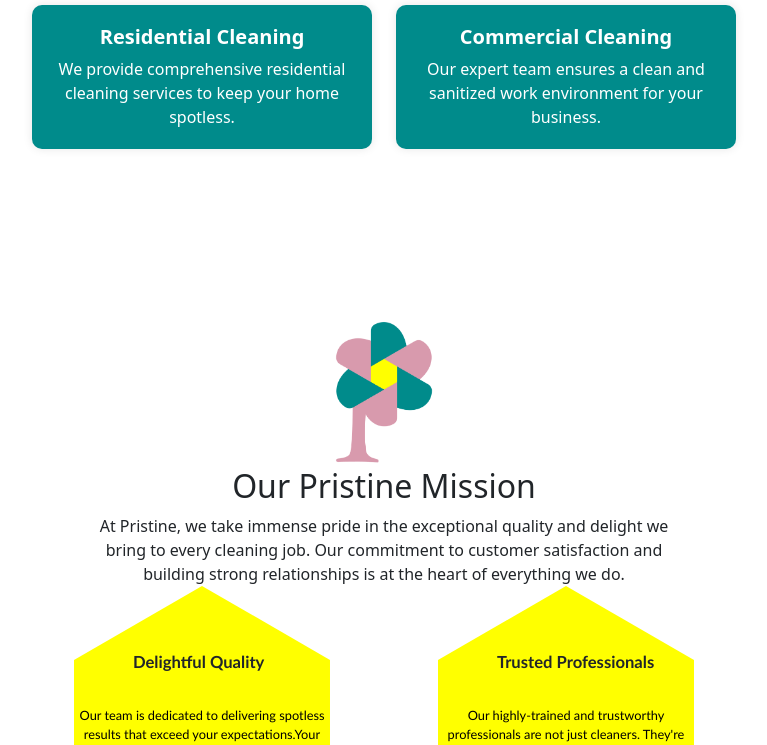
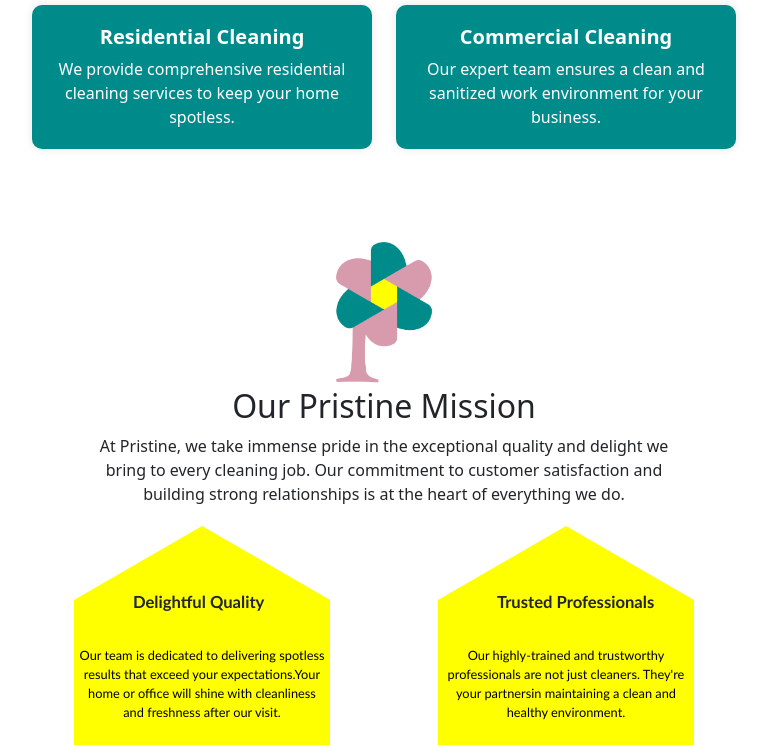
Before and after one commit to ifTaylor/pristinestl, a Next.js app: page / in a window 1280 px wide. Shown: the part 580-1325 px from the top of the page, without its empty margins (256-1023 px from the left). Built offline with nearby package versions, Linux system fonts and the light colour scheme.

Commit message:
add dependencies and use translate

```diff
--- a/components/mission_statement.tsx
+++ b/components/mission_statement.tsx
@@ -1,30 +1,45 @@
 import React from 'react';
-import { Container, Image } from 'react-bootstrap';
+import { useSpring, animated, config } from 'react-spring';
+import Container from 'react-bootstrap/Container';
+import { useInView } from 'react-intersection-observer';
 
-function MissionStatement({}) {
-    const residentialItems = [
-        'Reoccurring Clean',
-        'Deep Clean',
-        'Carpet Shampoo',
-        'Windows Cleaning',
-        'Oven Cleaning',
-        'Fridge Cleaning',
-        'Move In/Out Cleaning',
-      ];
+function YourComponent() {
+  const [ref, inView] = useInView({
+    triggerOnce: false,
+  });
+
+  const containerAnimation = useSpring({
+    opacity: inView ? 1 : 0,
+    transform: inView ? 'translateY(0)' : 'translateY(20px)',
+    config: config.wobbly,
+  });
 
   return (
-    <Container className="text-center mt-5" >
-        <div className="container text-center container-padding">
-            <img src="/p_logo.png" alt="Pristine STL Logo" style={{ maxHeight: '150px' }}></img>
+    <Container className="text-center mt-5">
+      <div className="container text-center item-padding">
+        <div ref={ref}>
+          <animated.div
+            style={{
+              opacity: containerAnimation.opacity,
+              transform: containerAnimation.transform,
+            }}
+          >
+            <animated.img
+              src="/p_logo.png"
+              alt="Pristine STL Logo"
+              style={{ maxHeight: '150px' }}
+            />
             <h2>Our Pristine Mission</h2>
             <div className="container" style={{ maxWidth: '600px' }}>
-                <div>
-                    At Pristine, we take immense pride in the exceptional quality and delight we bring to every cleaning job. Our commitment to customer satisfaction and building strong relationships is at the heart of everything we do.
-                </div>
+              <div>
+                At Pristine, we take immense pride in the exceptional quality and delight we bring to every cleaning job. Our commitment to customer satisfaction and building strong relationships is at the heart of everything we do.
+              </div>
             </div>
+          </animated.div>
         </div>
+      </div>
     </Container>
   );
 }
 
-export default MissionStatement;
+export default YourComponent;
--- a/components/service_chooser.tsx
+++ b/components/service_chooser.tsx
@@ -1,28 +1,44 @@
 import React from 'react';
 import { Container, Row, Col } from 'react-bootstrap';
+import { useSpring, animated } from 'react-spring';
+import { useInView } from 'react-intersection-observer';
 
 function ServiceChooser({
     setResidentialQuote,
     setCommercialQuote
 }) {
+  const [ref, inView] = useInView({
+    triggerOnce: false,
+  });
+
+  const colAnimation = useSpring({
+    opacity: inView ? 1 : 0,
+    transform: inView ? 'translateY(0)' : 'translateY(200px)',
+  });
 
   return (
-    <Container className="text-center mt-5" >
+    <Container className="text-center mt-5">
       <h2>Choose your service to get started today!</h2>
+      <div ref={ref}>
         <Row className="justify-content-center">
           <Col md={4}>
+            <animated.div style={colAnimation}>
               <a className="service" onClick={() => setResidentialQuote(true)}>
                 <h3>Residential Cleaning</h3>
                 <div>We provide comprehensive residential cleaning services to keep your home spotless.</div>
               </a>
+            </animated.div>
           </Col>
           <Col md={4}>
+            <animated.div style={colAnimation}>
               <a className="service" onClick={() => setCommercialQuote(true)}>
                 <h3>Commercial Cleaning</h3>
                 <div>Our expert team ensures a clean and sanitized work environment for your business.</div>
               </a>
+            </animated.div>
           </Col>
         </Row>
+      </div>
     </Container>
   );
 }
--- a/package.json
+++ b/package.json
@@ -27,6 +27,8 @@
     "html-context": "^1.0.6",
     "https": "^1.0.0",
     "path": "^0.12.7",
+    "react-intersection-observer": "^9.5.2",
+    "react-spring": "^9.7.3",
     "sass": "^1.69.0"
   },
   "devDependencies": {
```
Also changed, not shown: 1 other file (tests, documents, lock files or other folders). Lines whose indentation alone changed are shown as unchanged.
